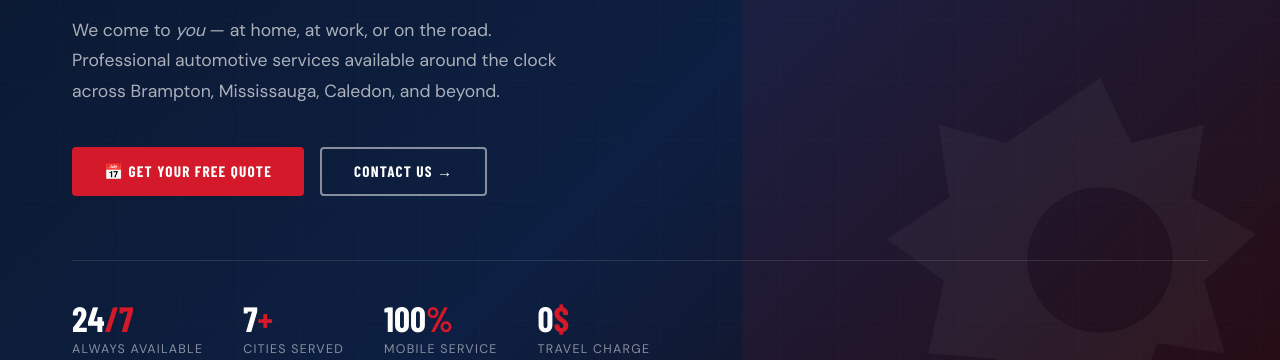
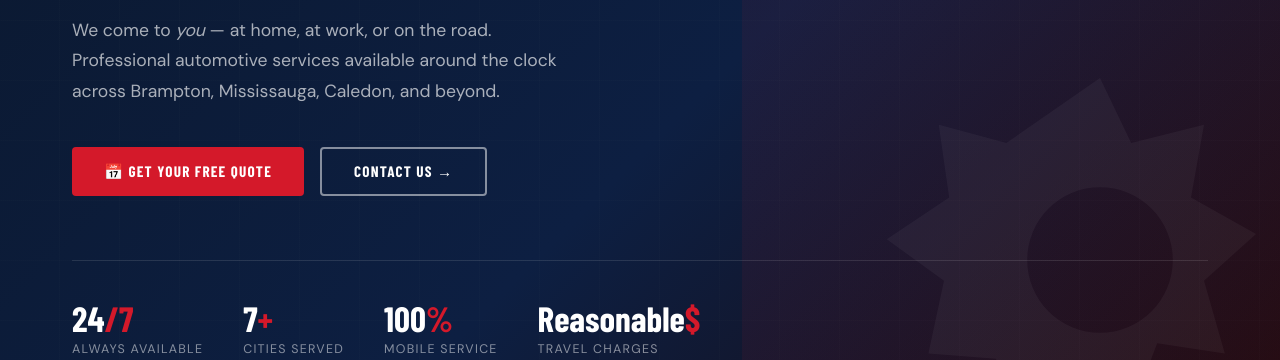
Before and after one commit to jindjeetcheema/Xpress-Lube-and-Tires-services-inc., a website: page index.html in a window 1280 px wide. Shown: the part 592-952 px from the top of the page. Drawn offline with nearby package versions, Linux system fonts and the light colour scheme; a web font is replaced by a local one.

Commit message:
Update travel charge display in index.html

```diff
--- a/index.html
+++ b/index.html
@@ -690,8 +690,8 @@
           <div class="hero-stat-label">Mobile Service</div>
         </div>
         <div>
-          <div class="hero-stat-num">0<span>$</span></div>
-          <div class="hero-stat-label">Travel Charge</div>
+          <div class="hero-stat-num">Reasonable<span>$</span></div>
+          <div class="hero-stat-label">Travel Charges</div>
         </div>
       </div>
     </div>
```
